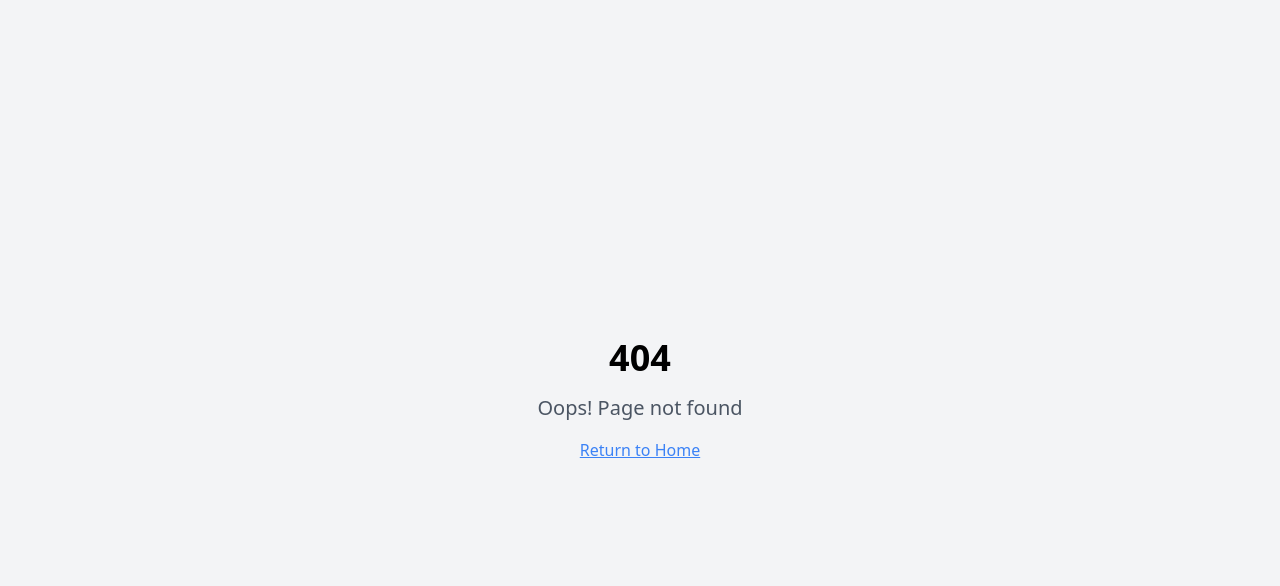
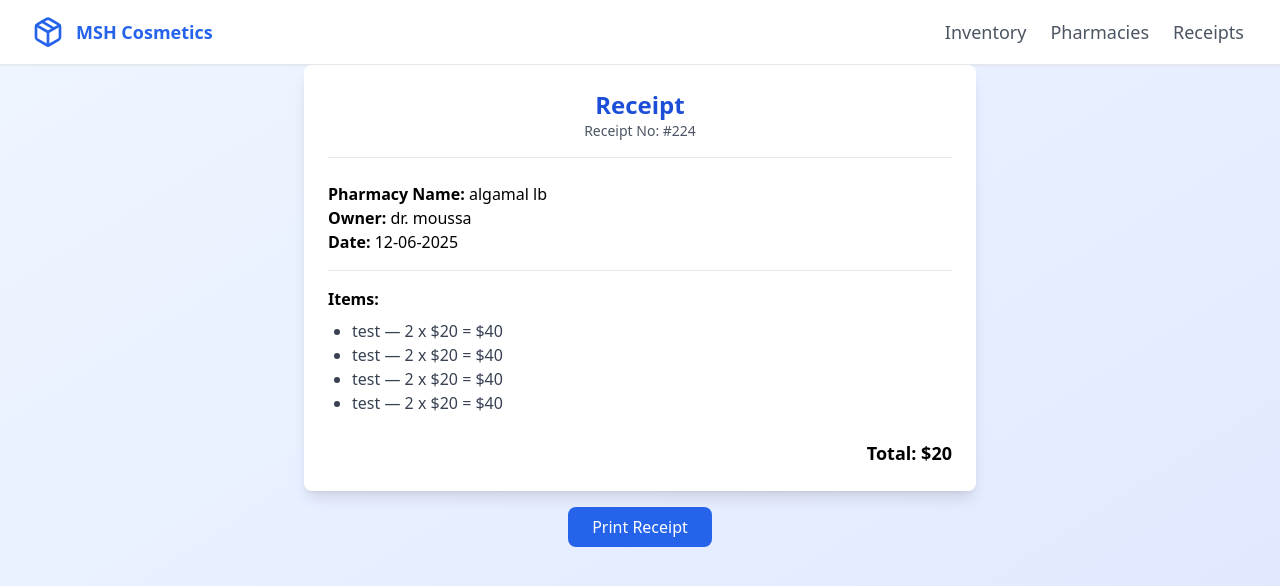
Before and after one commit to akbarhrb/cosmetics, a React (Create React App) app: page /receipt/224 in a window 1280 px wide. Before the commit this address had no page. Shown: the top 586 px of the page. Built offline with nearby package versions, Linux system fonts and the light colour scheme.

Commit message:
added receipt print

```diff
--- a/src/App.js
+++ b/src/App.js
@@ -6,6 +6,7 @@ import Pharmacies from './pages/Pharmacies';
 import Receipts from './pages/Receipts';
 import CreateReceipt from './pages/CreateReceipt';
 import NotFound from './pages/NotFound';
+import ReceiptDetails from './pages/ReceiptDetails';
 
 function App() {
   return (
@@ -16,6 +17,7 @@ function App() {
         <Route path="/pharmacies" element={<Pharmacies />} />
         <Route path="/create-receipt" element={<CreateReceipt />} />
         <Route path="/receipts" element={<Receipts />} />
+        <Route path="/receipt/:id" element={<ReceiptDetails />} />
         <Route path="*" element={<NotFound />} />
 
 
--- a/src/components/Button.jsx
+++ b/src/components/Button.jsx
@@ -4,7 +4,7 @@ function Button({ children, onClick, type = "button", className = "", variant =
   const baseStyles = "px-6 py-2 text-xs sm:text-sm md:text-md lg:text-lg rounded-lg font-medium transition focus:outline-none";
 
   const variants = {
-    white : "bg-white text-black hover:bg-gray-100",
+    white : "bg-white text-black hover:bg-gray-100 hover:shadow-md hover:shadow-blue-200",
     default: "bg-blue-600 text-white hover:bg-blue-700",
     outline: "border border-blue-600 text-blue-600 hover:bg-blue-100",
     danger: "bg-red-600 text-white hover:bg-red-700",
--- a/src/components/Receipt.jsx
+++ b/src/components/Receipt.jsx
@@ -8,7 +8,7 @@ function Receipt({className , receipt}){
             <div className="text-2xl px-3 py-1 flex items-center gap-2"><Store></Store> {receipt.pharmacyName}</div>
             <div className="text-lg px-3 py-1 text-gray-500">owner: {receipt.pharmacyOwner}</div>
             <div className="px-3 py-1 text-gray-500" >Total : <span className="text-green-600" >{receipt.total}$</span></div>
-            <Link to="/" className="w-full" >
+            <Link to={`/receipt/${receipt.id}`} className="w-full" >
                 <Button className="flex gap-2 mt-5 w-full justify-center items-center"><Eye></Eye>View</Button>
             </Link>
         </div>
--- /dev/null
+++ b/src/pages/ReceiptDetails.jsx
@@ -0,0 +1,89 @@
+import { useRef } from "react";
+import { useParams } from "react-router-dom";
+import Header from "../components/Header";
+function ReceiptDetails(){
+    const receipt = {
+            'id' : 224 ,
+            'pharmacyOwner' : "dr. moussa",
+            'pharmacyName' : 'algamal lb',
+            'total' : 20,
+            'status' : 'pending',
+            'createdAt' : "12-06-2025",
+            'items' : [
+                {
+                    'name':"test",
+                    'quantity' : 2,
+                    'price' : 20
+                },
+                 {
+                    'name':"test",
+                    'quantity' : 2,
+                    'price' : 20
+                },
+                 {
+                    'name':"test",
+                    'quantity' : 2,
+                    'price' : 20
+                },
+                 {
+                    'name':"test",
+                    'quantity' : 2,
+                    'price' : 20
+                }
+            ],
+        };
+    const { id } = useParams();
+    const printRef = useRef();
+
+  const handlePrint = () => {
+    const printContents = printRef.current.innerHTML;
+    const originalContents = document.body.innerHTML;
+    document.body.innerHTML = printContents;
+    window.print();
+    document.body.innerHTML = originalContents;
+    window.location.reload();
+  };
+
+    return (
+        <div className="min-h-screen bg-gradient-to-br from-blue-50 to-indigo-100">
+            <Header />
+            <div ref={printRef} className="max-w-2xl mx-auto bg-white shadow-lg rounded-lg p-6 print:shadow-none print:p-0 print:rounded-none">
+        <div className="text-center mb-6 border-b pb-4">
+          <h1 className="text-2xl font-bold text-blue-700">Receipt</h1>
+          <p className="text-sm text-gray-600">Receipt No: #{receipt.id}</p>
+        </div>
+
+        <div className="mb-4">
+          <p><span className="font-semibold">Pharmacy Name:</span> {receipt.pharmacyName}</p>
+          <p><span className="font-semibold">Owner:</span> {receipt.pharmacyOwner}</p>
+          <p><span className="font-semibold">Date:</span> {receipt.createdAt}</p>
+        </div>
+
+        <div className="mt-4 border-t pt-4">
+          <h2 className="font-semibold mb-2">Items:</h2>
+          <ul className="list-disc ml-6 text-gray-700">
+            {receipt.items.map((item, index) => (
+              <li key={index}>
+                {item.name} — {item.quantity} x ${item.price} = ${item.quantity * item.price}
+              </li>
+            ))}
+          </ul>
+        </div>
+
+        <div className="mt-6 text-right font-semibold text-lg">
+          Total: ${receipt.total}
+        </div>
+      </div>
+
+      <div className="mt-4 text-center">
+        <button
+          onClick={handlePrint}
+          className="bg-blue-600 text-white px-6 py-2 rounded-lg hover:bg-blue-700 transition"
+        >
+          Print Receipt
+        </button>
+      </div>
+        </div>
+    );
+}
+export default ReceiptDetails;
--- a/src/pages/Receipts.jsx
+++ b/src/pages/Receipts.jsx
@@ -16,7 +16,7 @@ function Receipts(){
     }
     function getReceipts(){
         const receipt = {
-            'number' : 224 ,
+            'id' : 224 ,
             'owner' : "dr. moussa",
             'pharmacy_name' : 'algamal lb',
             'pharmacy_id' : 222,
@@ -40,7 +40,7 @@ function Receipts(){
             <Header />
             {/* select receitps status */}
             <div className="flex flex-row overflow-x-scroll w-full">
-                <Button variant="white" className="w-full m-3 " >draft</Button>
+                <Button variant="white" className="w-full m-3" >draft</Button>
                 <Button variant="white" className="w-full m-3" >pending</Button>
                 <Button variant="white" className="w-full m-3" >receieved</Button>
                 <Button variant="white" className="w-full m-3" >returned</Button>
```
